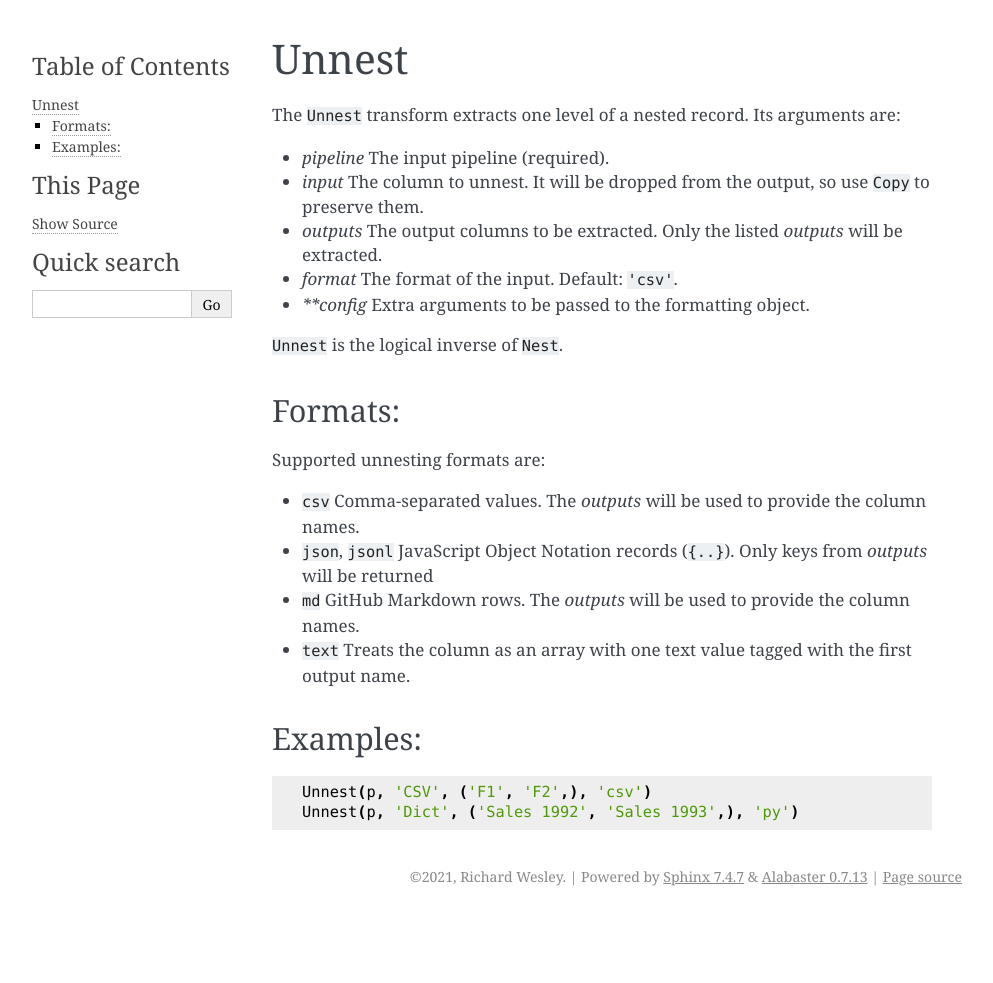
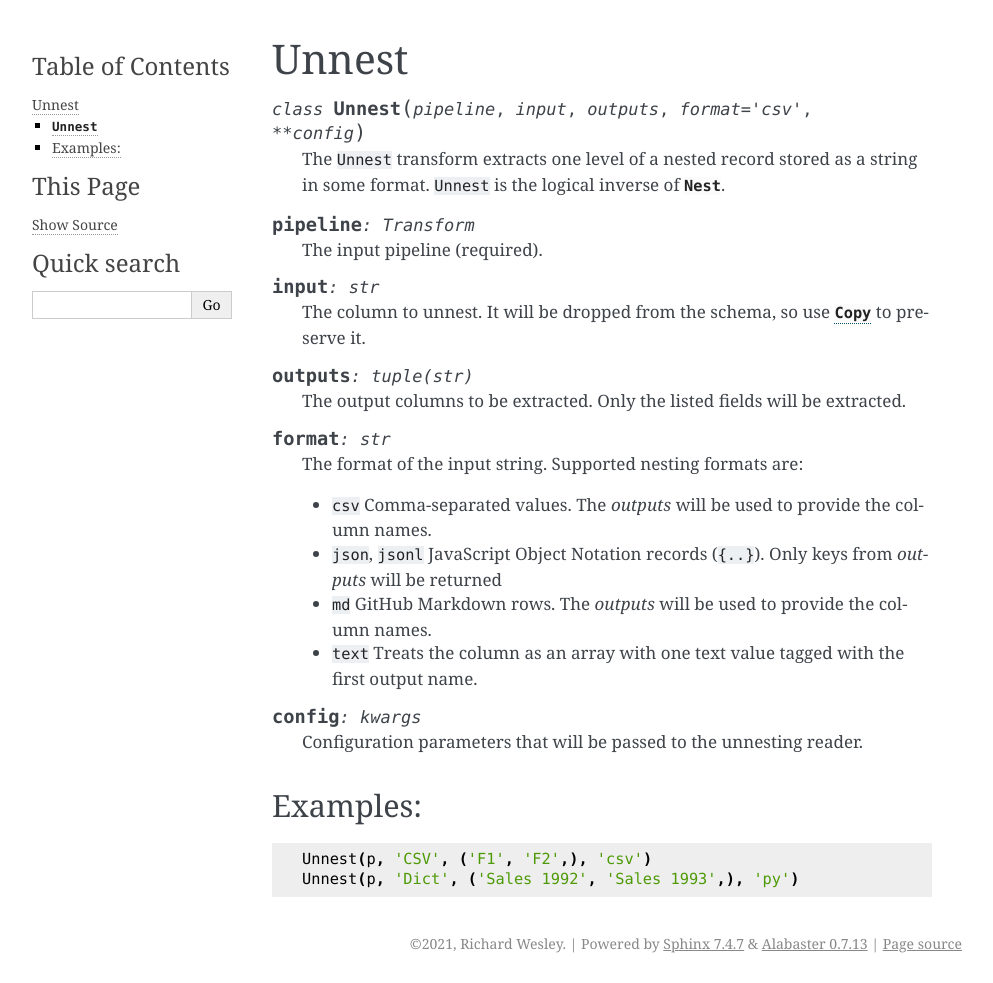
Before and after one commit to hawkfish/textform, a Sphinx documentation site: the page built from docs/transforms/unnest.rst, in a window 1280 px wide. Shown: the whole page, without its empty margins (148-1141 px from the left). Built offline with Sphinx 7.4.7, drawn with Linux system fonts in a browser that asks for light colours; before the commit the page ends 916 px from its top, so only the background shows below that.

Commit message:
Add domain information

```diff
--- a/docs/transforms/unnest.rst
+++ b/docs/transforms/unnest.rst
@@ -1,24 +1,46 @@
 Unnest
 ======
 
-The ``Unnest`` transform extracts one level of a nested record. Its arguments are:
+.. py:class:: Unnest(pipeline, input, outputs, format='csv', **config)
 
-* *pipeline* The input pipeline (required).
-* *input* The column to unnest. It will be dropped from the output, so use ``Copy`` to preserve them.
-* *outputs* The output columns to be extracted. Only the listed *outputs* will be extracted.
-* *format* The format of the input. Default: ``'csv'``.
-* *\ *\ *config* Extra arguments to be passed to the formatting object.
+    The ``Unnest`` transform extracts one level of a nested record stored as a string in some format.
+    ``Unnest`` is the logical inverse of :py:class:`Nest`.
 
-``Unnest`` is the logical inverse of ``Nest``.
+.. py:attribute:: pipeline
+    :type: Transform
+    :noindex:
 
-Formats:
-^^^^^^^^
-Supported unnesting formats are:
+    The input pipeline (required).
 
-* ``csv`` Comma-separated values. The *outputs* will be used to provide the column names.
-* ``json``, ``jsonl`` JavaScript Object Notation records (``{..}``). Only keys from *outputs* will be returned
-* ``md`` GitHub Markdown rows. The *outputs* will be used to provide the column names.
-* ``text`` Treats the column as an array with one text value tagged with the first output name.
+.. py:attribute:: input
+    :type: str
+    :noindex:
+
+    The column to unnest.
+    It will be dropped from the schema, so use :py:class:`Copy` to preserve it.
+
+.. py:attribute:: outputs
+    :type: tuple(str)
+    :noindex:
+
+    The output columns to be extracted. Only the listed fields will be extracted.
+
+.. py:attribute:: format
+    :type: str
+    :noindex:
+
+    The format of the input string. Supported nesting formats are:
+
+    * ``csv`` Comma-separated values. The *outputs* will be used to provide the column names.
+    * ``json``, ``jsonl`` JavaScript Object Notation records (``{..}``). Only keys from *outputs* will be returned
+    * ``md`` GitHub Markdown rows. The *outputs* will be used to provide the column names.
+    * ``text`` Treats the column as an array with one text value tagged with the first output name.
+
+.. py:attribute:: config
+    :type: kwargs
+    :noindex:
+
+    Configuration parameters that will be passed to the unnesting reader.
 
 Examples:
 ^^^^^^^^^
```
Also changed, not shown: docs/transforms/copy.rst (+20 -4 lines), docs/transforms/fold.rst (+33 -11 lines), docs/transforms/iterate.rst (+10 -2 lines).
